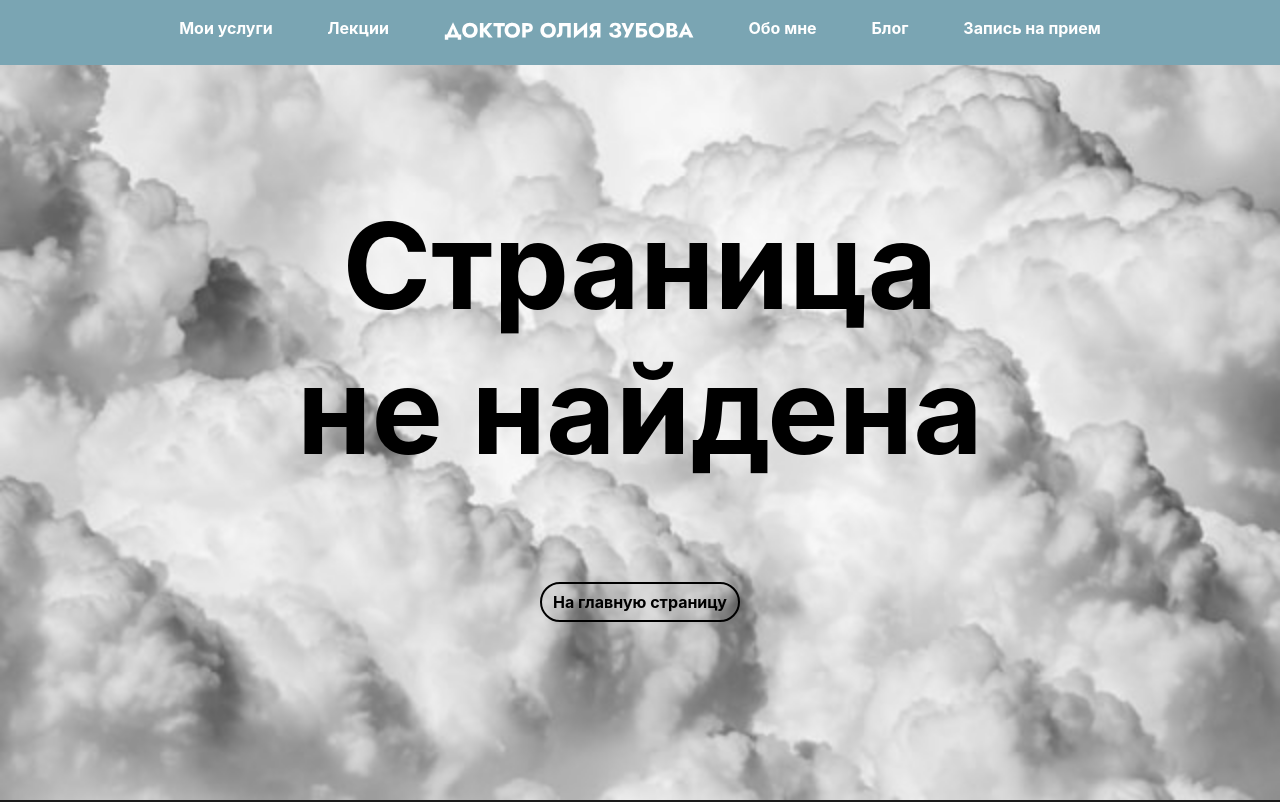
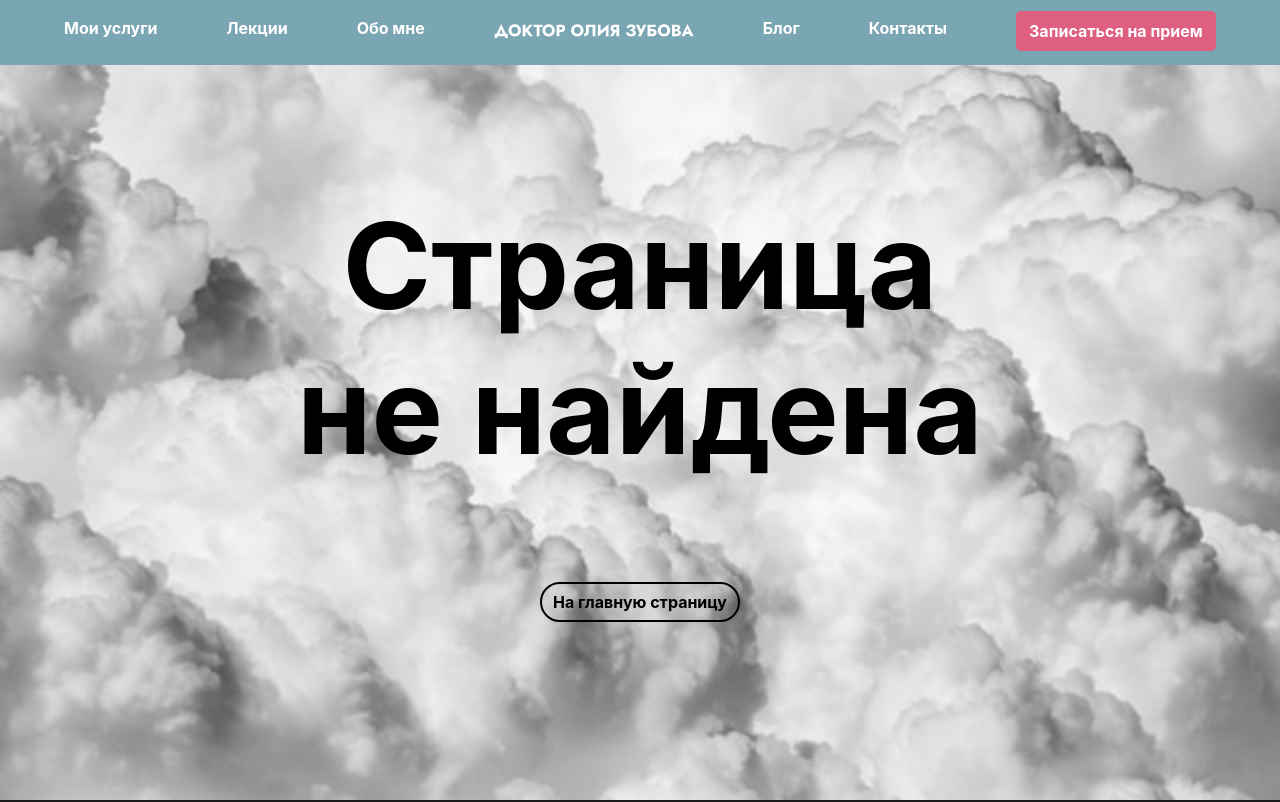
Before and after one commit to artmzbv/doctor, a React (Create React App) app in the folder frontend/: page / in a window 1280 px wide. Shown: the top 802 px of the page. Built offline with nearby package versions, Linux system fonts and the light colour scheme.

Commit message:
header_logo

```diff
--- a/frontend/src/components/Button/Button.css
+++ b/frontend/src/components/Button/Button.css
@@ -2,8 +2,8 @@
     display: flex;
     justify-content: center;
     align-items: center;
-    height:50px;
-    width: 250px;
+    height:40px;
+    width: 200px;
     border: none;
     border-radius: 5px;
     font-weight: bold;
--- a/frontend/src/components/Header/Header.css
+++ b/frontend/src/components/Header/Header.css
@@ -8,8 +8,8 @@
     justify-content: space-between;
     align-items: center;
     background-color: #7AA5B3;
-    width: 90vw;
-    padding: 0 5vw;
+    width: 100%;
+    /* padding: 0 5vw; */
     height: 65px;
     /* height: calc(var(--vh, 1vh) * 10); */
     z-index: 2000;
@@ -50,10 +50,10 @@
 .header__navigation{
     display: flex;
     flex-direction: column;
-    align-items: center;
+    align-items: space-between;
     justify-content: space-evenly;
     height: 100%;
-    width: 80%;
+    width: 100%;
     margin: 0 auto;
 }
 
@@ -134,7 +134,7 @@
     }
 
     .header__navigation{
-        width: 75%;
+        width: 90%;
     }
 
     .header__network{
--- a/frontend/src/components/Navigation/Navigation.css
+++ b/frontend/src/components/Navigation/Navigation.css
@@ -16,7 +16,7 @@
 }
 
 .navigation__logo{
-    width: 250px;
+    width: 200px;
     height: 40px;
     cursor: pointer;
 }
--- a/frontend/src/components/Navigation/Navigation.jsx
+++ b/frontend/src/components/Navigation/Navigation.jsx
@@ -1,7 +1,7 @@
 import React, { useState, useEffect } from "react";
 import { Link, useNavigate, useLocation } from "react-router-dom";
 import headerLogo from "../../images/headerLogo.svg"
-// import Button from "../common/Button/Button";
+import Button from '../Button/Button'
 import "./Navigation.css";
 
 function Navigation({ activeSection, isShowMenu, setIsShowMenu }) {
@@ -75,6 +75,13 @@ function Navigation({ activeSection, isShowMenu, setIsShowMenu }) {
       >
         Лекции
       </button>
+      <button
+        id="3"
+        className={`navigation__link navigation__link_main ${activeSection === "aboutme" && location.pathname === "/" ? "navigation__link_active" : ""}`}
+        onClick={(e) => handleNavigationClick(e, "aboutme")}
+      >
+        Обо мне
+      </button>
         <Link to="/doctor">
           <img
             id={"0"}
@@ -83,13 +90,6 @@ function Navigation({ activeSection, isShowMenu, setIsShowMenu }) {
             alt="logo"
           />
         </Link>
-      <button
-        id="3"
-        className={`navigation__link navigation__link_main ${activeSection === "aboutme" && location.pathname === "/" ? "navigation__link_active" : ""}`}
-        onClick={(e) => handleNavigationClick(e, "aboutme")}
-      >
-        Обо мне
-      </button>
       <button
         id="4"
         className={`navigation__link navigation__link_main ${activeSection === "blog" && location.pathname === "/" ? "navigation__link_active" : ""}`}
@@ -102,9 +102,9 @@ function Navigation({ activeSection, isShowMenu, setIsShowMenu }) {
         className={`navigation__link navigation__link_main ${activeSection === "contact" && location.pathname === "/" ? "navigation__link_active" : ""}`}
         onClick={(e) => handleNavigationClick(e, "contact")}
       >
-        Запись на прием
+        Контакты
       </button>
-
+      <Button value={"Записаться на прием"} type={"schedule"}/>
       {/* BOOK NOW button should navigate to a different page and close menu */}
       {/* <Button
         book={true}
```
